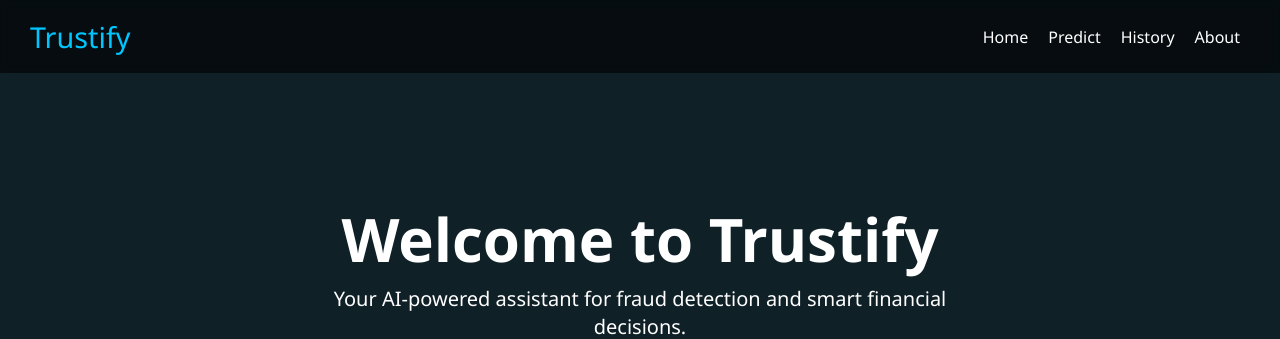
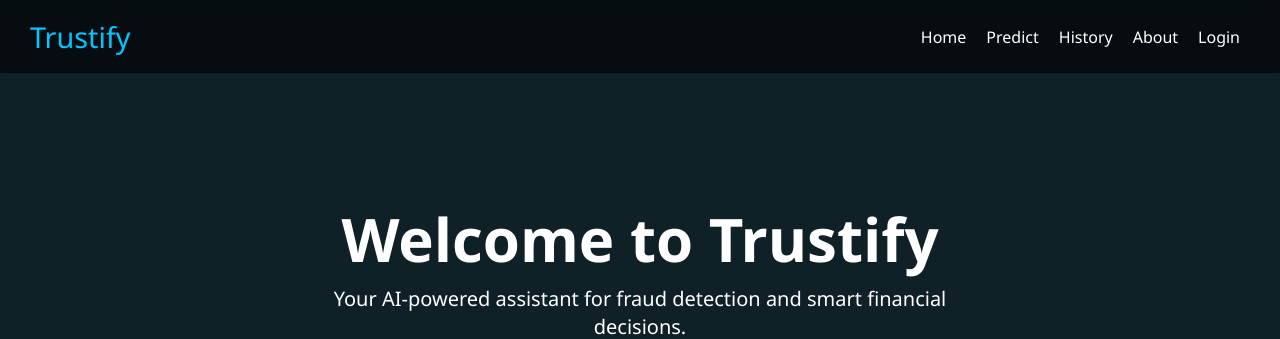
Before and after one commit to ayanshaikh29/trustify-Fraud-detection-system, a Flask app: page /about in a window 1280 px wide. Shown: the top 339 px of the page. Run offline with Flask 3, Linux system fonts and the light colour scheme; parts of the project's set-up code (start-up, migrations or seed data) failed here and were passed over; some libraries are stand-ins or nearby versions.

Commit message:
Update about.html

```diff
--- a/templates/about.html
+++ b/templates/about.html
@@ -71,6 +71,7 @@
         <a href="/predict" style="color: white; text-decoration: none; font-weight: 500;" onmouseover="this.style.color='#00c6ff'" onmouseout="this.style.color='white'">Predict</a>
         <a href="/history" style="color: white; text-decoration: none; font-weight: 500;" onmouseover="this.style.color='#00c6ff'" onmouseout="this.style.color='white'">History</a>
         <a href="/about" style="color: white; text-decoration: none; font-weight: 500;" onmouseover="this.style.color='#00c6ff'" onmouseout="this.style.color='white'">About</a>
+        <a href="/login" style="color: white; text-decoration: none; font-weight: 500;" onmouseover="this.style.color='#00c6ff'" onmouseout="this.style.color='white'">Login</a>
     </div>
 </div>
 
```
